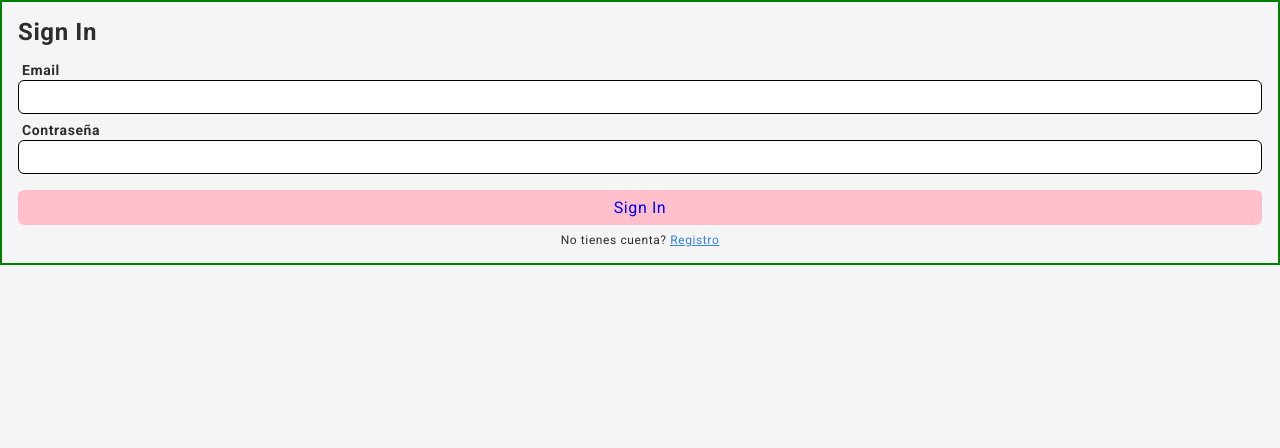
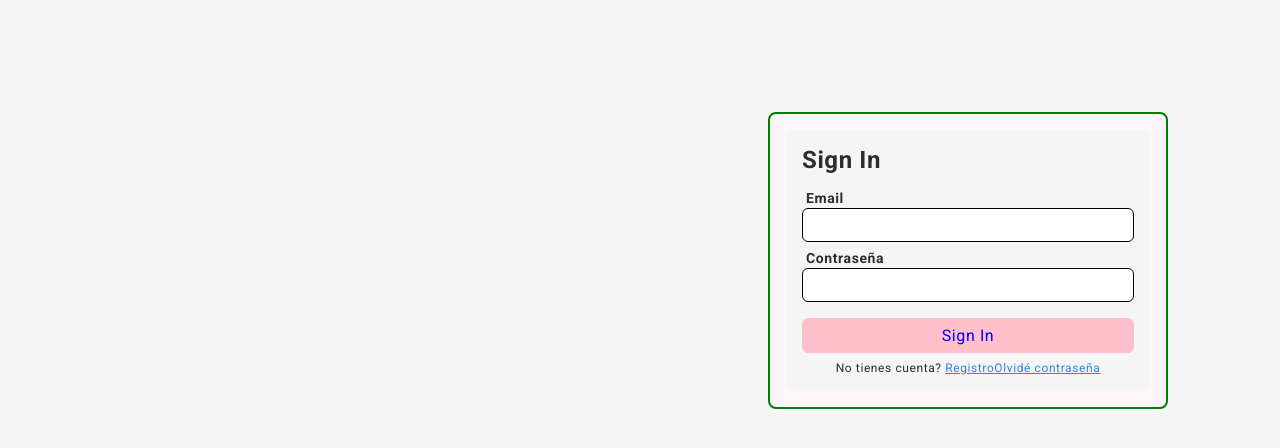
Before and after one commit to Megajjks/SandboxTeam6, a React (Create React App) app: page / in a window 1280 px wide. Shown: the top 448 px of the page. Built offline with nearby package versions, Linux system fonts and the light colour scheme.

Commit message:
Se agrego link de parametro de contraseña

```diff
--- a/src/components/Containers/styles.js
+++ b/src/components/Containers/styles.js
@@ -10,8 +10,16 @@ export const SFlexContainer = styled.div`
 
 export const SFixedContainer = styled.div`
     border:solid 2px green;
-    width: 100vw;
+    width: 25vw;
     right: 50rem;
-    margin: 0 auto;
+    margin: 2rem;
+    float: right;
+    width: 400px;
+     margin: 7em;
+   padding: 1em;
+  background-color: #FFF6FD;
+  border-radius: 0.5em;
+   font-size: normal;
+   background-position:200%;
 
 `;
--- a/src/components/Form/Form.js
+++ b/src/components/Form/Form.js
@@ -50,6 +50,7 @@ const Form = ({ title, formArr, submitBtn, onSubmit, redirect }) => {
                 <SRedirect>
                     <SRedirectLabel>{redirect.label}&nbsp;</SRedirectLabel>
                     <SRedirectLink to={redirect.link.to}>{redirect.link.label}</SRedirectLink>
+                    <SRedirectLink to="/forgetPassword">Olvidé contraseña</SRedirectLink>
                 </SRedirect>
             )}
         </SForm>
--- a/src/components/Sidebar/Sidebar.js
+++ b/src/components/Sidebar/Sidebar.js
@@ -112,7 +112,7 @@ const Sidebar = () => {
 
 const linksArray = [
     {
-        label: "Home",
+        label: "Dashboard",
         icon: <AiOutlineHome />,
         to: "/",
         notification: 0,
@@ -124,15 +124,15 @@ const linksArray = [
     //     notification: 0,
     // },
     {
-        label: "SignIn",
+        label: "Login",
         icon: <BsPeople />,
-        to: "/signIn",
+        to: "/login",
         notification: 0,
     },
     {
-        label: "RegistroUsuario",
+        label: "Register",
         icon: <AiOutlineApartment />,
-        to: "/registroUsuario",
+        to: "/register",
         notification: 0,
     },
 ];
--- a/src/pages/HomePage.js
+++ b/src/pages/HomePage.js
@@ -1,7 +1,7 @@
 import React from "react";
 
-const HomePage = () => {
+const Dashboard = () => {
     return <h1>ealeeeeeee</h1>;
 };
 
-export default HomePage;
+export default Dashboard;
--- a/src/pages/SignIn.js
+++ b/src/pages/SignIn.js
@@ -1,3 +1,4 @@
+import { Link } from "react-router-dom";
 import { SFixedContainer } from "../components/Containers/styles";
 import Form from "../components/Form/Form";
 
@@ -18,9 +19,10 @@ const SignIn = () => {
                     label: "No tienes cuenta?",
                     link: {
                         label: "Registro",
-                        to: "/registroUsuario",
+                        to: "/register",
                     },
                 }}
+
             />
         </SFixedContainer>
     );
```
